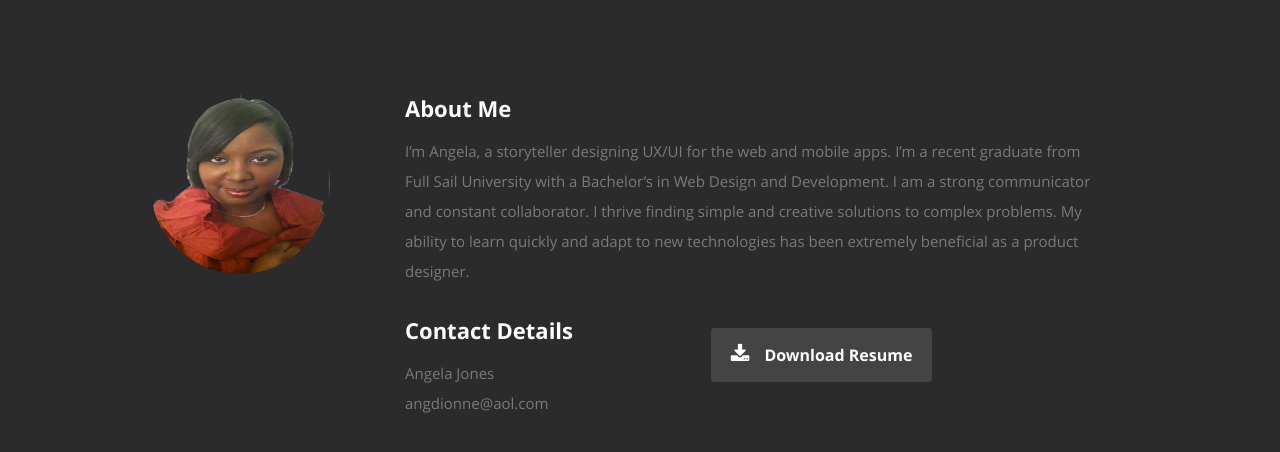
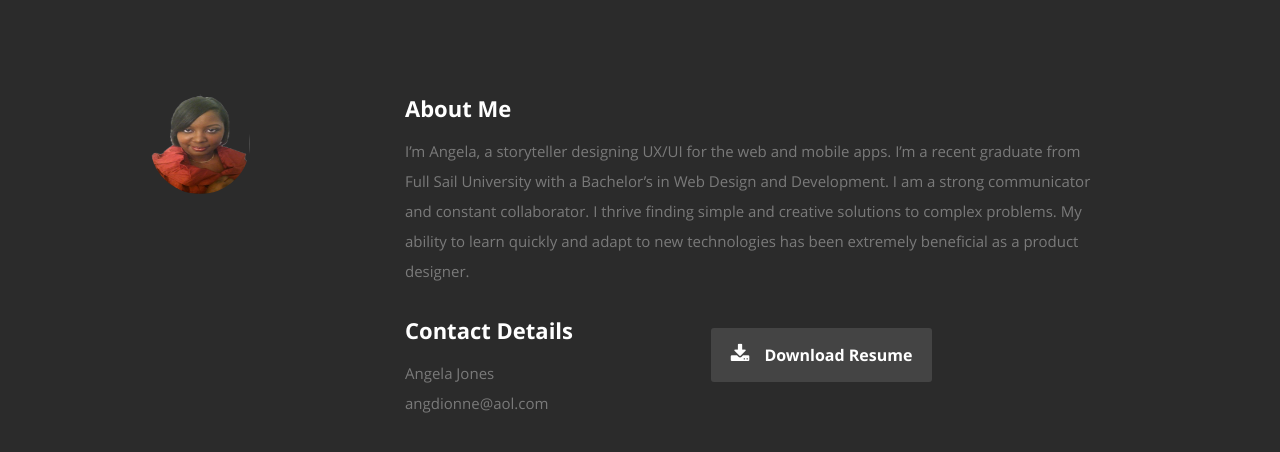
Before and after one commit to Tacit1/Portfolio, a plain HTML site: page index.html in a window 1280 px wide. Shown: the part 802-1254 px from the top of the page. Drawn offline with nearby package versions, Linux system fonts and the light colour scheme.

Commit message:
updated profile size

```diff
--- a/css/layout.css
+++ b/css/layout.css
@@ -207,8 +207,8 @@
 }
 #about .profile-pic {
    position: relative;
-   width: 180px;
-   height: 180px;
+   width: 100px;
+   height: 100px;
    border-radius: 100%;
 }
 #about .contact-details { width: 41.66667%; }
```
